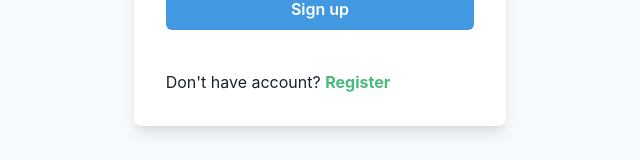
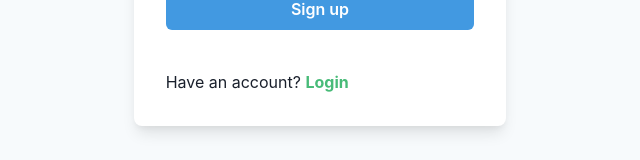
Before and after one commit to merryskac/final-fe, a React (Vite) app: page /register in a window 1280 px wide. Shown: the part 529-689 px from the top of the page, without its empty margins (320-960 px from the left). Built offline with nearby package versions, Linux system fonts and the light colour scheme.

Commit message:
fix navigate

```diff
--- a/src/register/Register.jsx
+++ b/src/register/Register.jsx
@@ -131,7 +131,7 @@ export default function Register() {
                 Sign up
               </Button>
 
-              <Text>Don't have account? <Link href='/register' fontWeight={'bold'}  color='green.400'>Register</Link></Text>
+              <Text>Have an account? <Link href='/login' fontWeight={'bold'}  color='green.400'>Login</Link></Text>
 
               </Stack>
 
```
